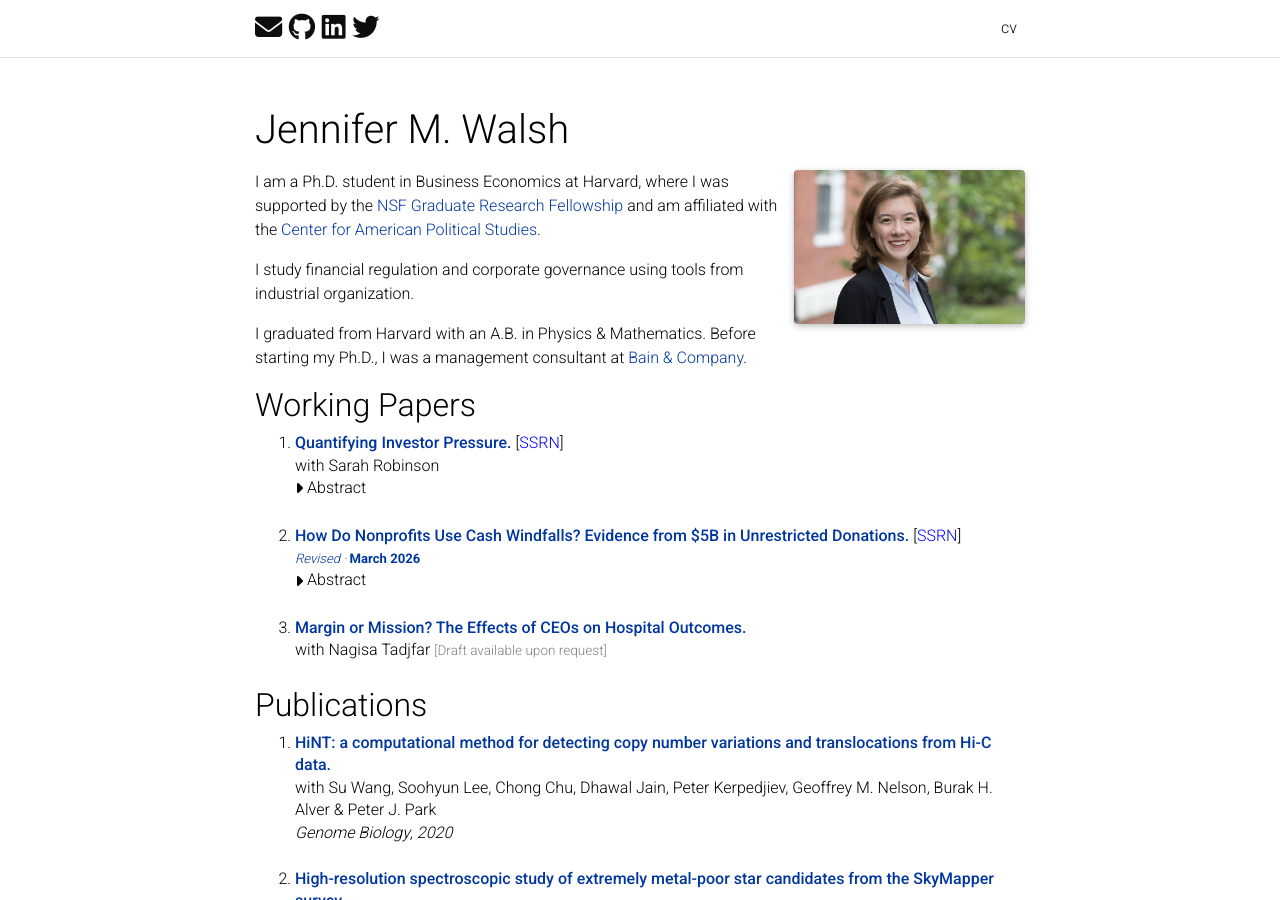
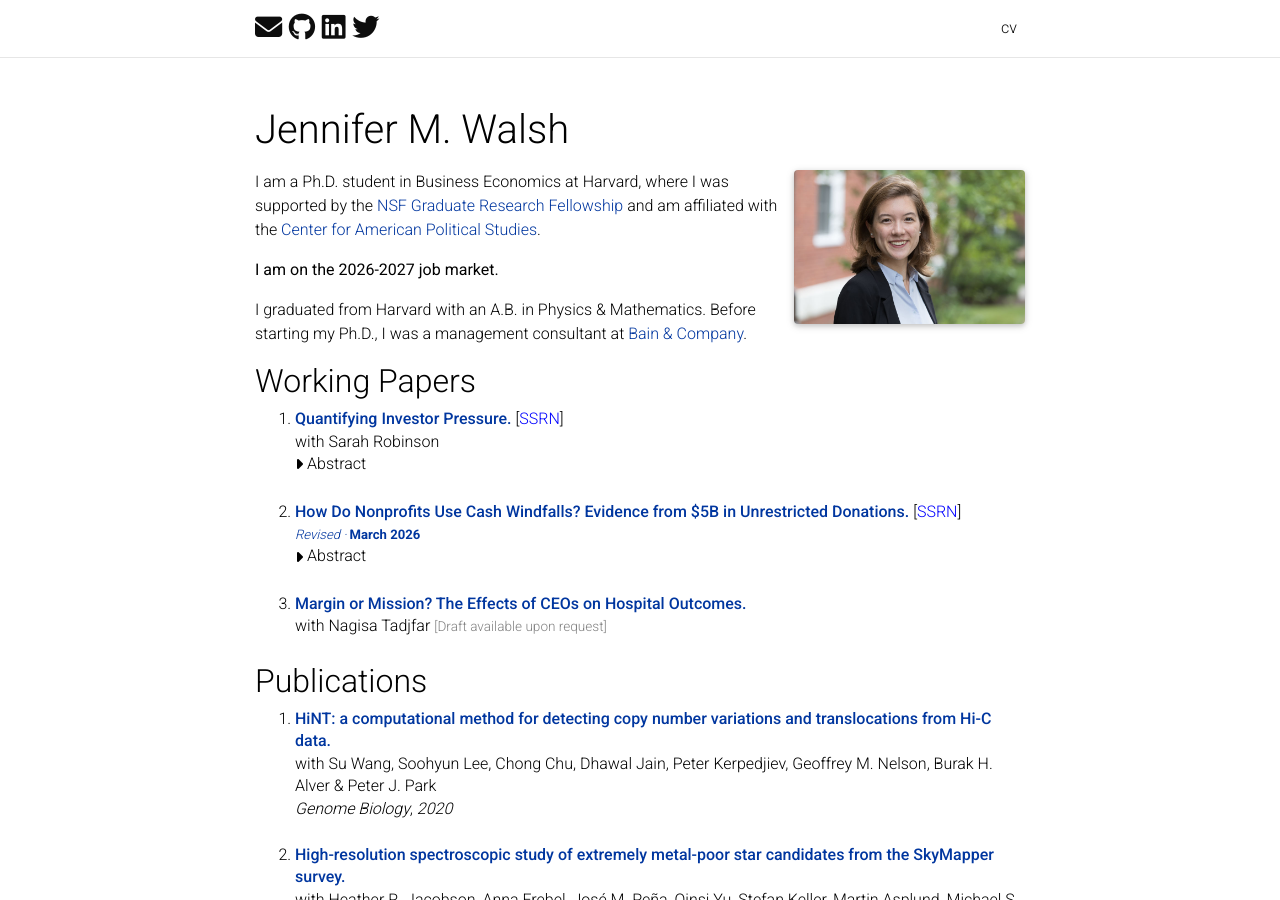
Before and after one commit to walshjm3/walshjm3.github.io, a Jekyll site: the page built from index.md, in a window 1280 px wide and 900 px high. Built offline with Jekyll 4.4.1, drawn with Linux system fonts in a browser that asks for light colours; full-size pictures stand in for the smaller copies a plugin makes; comment, search, counter and statistics services are not loaded; a style sheet for code colours, icons or effects is not loaded.

Commit message:
Update index.md

```diff
--- a/index.md
+++ b/index.md
@@ -6,7 +6,7 @@ title: Home
 <p>I am a Ph.D. student in Business Economics at Harvard, where I was supported by the <a href="https://www.nsfgrfp.org/" rel="external nofollow noopener" target="_blank">NSF Graduate Research Fellowship</a> and am affiliated with the <a href="https://caps.gov.harvard.edu/" rel="external nofollow noopener" target="_blank">Center for American Political Studies</a>.</p>
 
 
-<p>I study financial regulation and corporate governance using tools from industrial organization.</p>
+<p><b>I am on the 2026-2027 job market.</b></p>
 
 
 <p>I graduated from Harvard with an A.B. in Physics &amp; Mathematics. Before starting my Ph.D., I was a management consultant at <a href="https://www.bain.com/" rel="external nofollow noopener" target="_blank">Bain &amp; Company</a>.</p>
```
